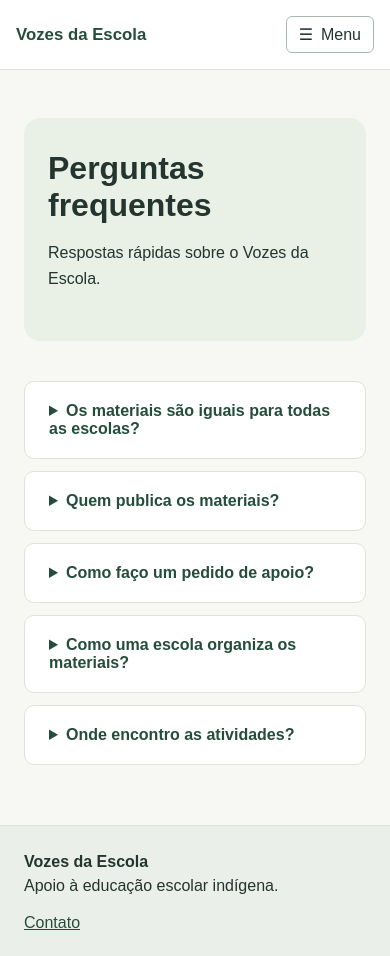
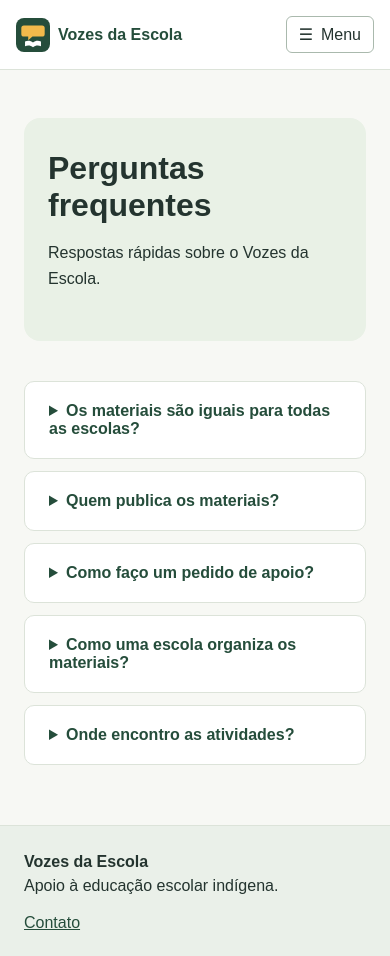
Before and after one commit to BFVVH/apoio-educacao-indigena, a plain HTML site: page paginas/faq.html in a window 390 px wide. Drawn offline with Linux system fonts and the light colour scheme.

Commit message:
feat: adiciona simbolo do Vozes da Escola
Co-authored-by: Victor0Henrique <Victor0Henrique@users.noreply.github.com>
Co-authored-by: BrenoMenezes20 <BrenoMenezes20@users.noreply.github.com>
Co-authored-by: Felipe Rocha <felipee.rochaa.sanchess@gmail.com>

```diff
--- a/css/style.css
+++ b/css/style.css
@@ -29,11 +29,18 @@ body {
 }
 
 .marca {
+    display: inline-flex;
+    align-items: center;
+    gap: 10px;
     color: #254d3b;
     font-size: 1.2rem;
     font-weight: 700;
     text-decoration: none;
     white-space: nowrap;
+}
+
+.marca img {
+    flex: none;
 }
 
 .menu-toggle {
@@ -554,7 +561,13 @@ main {
     }
 
     .marca {
-        font-size: 1.05rem;
+        gap: 8px;
+        font-size: 1rem;
+    }
+
+    .marca img {
+        width: 34px;
+        height: 34px;
     }
 
     .lista-integrantes li {
--- a/paginas/faq.html
+++ b/paginas/faq.html
@@ -4,13 +4,14 @@
     <meta charset="UTF-8">
     <meta name="viewport" content="width=device-width, initial-scale=1.0">
     <title>Perguntas frequentes | Vozes da Escola</title>
+    <link rel="icon" href="../assets/icons/voz-escola.svg" type="image/svg+xml">
     <link rel="stylesheet" href="../css/style.css">
     <script src="../js/script.js" defer></script>
 </head>
 <body>
     <header class="cabecalho">
         <nav class="navegacao" aria-label="Navegação principal">
-            <a class="marca" href="../index.html">Vozes da Escola</a>
+            <a class="marca" href="../index.html"><img src="../assets/icons/voz-escola.svg" alt="" width="40" height="40">Vozes da Escola</a>
             <button class="menu-toggle" type="button" aria-controls="links-navegacao" aria-expanded="false"><span aria-hidden="true">☰</span> Menu</button>
             <div id="links-navegacao" class="links-navegacao">
                 <a href="../index.html">Início</a>
```
Also changed, not shown: index.html (+2 -1 lines), paginas/contato.html (+2 -1 lines), paginas/equipe.html (+2 -1 lines), paginas/escolas.html (+2 -1 lines), paginas/integrantes.html (+2 -1 lines), paginas/materiais.html (+2 -1 lines), paginas/pedidos.html (+2 -1 lines), paginas/sobre.html (+2 -1 lines), assets/icons/voz-escola.svg (added).
